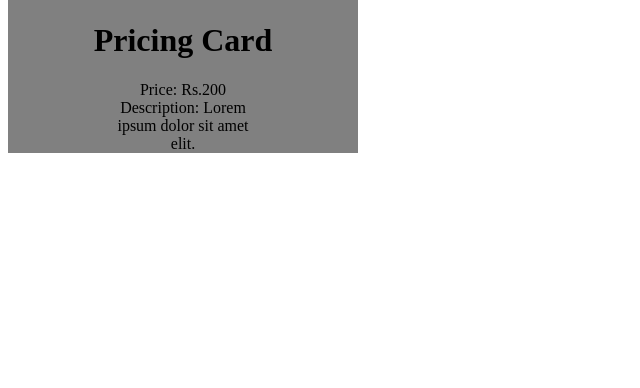
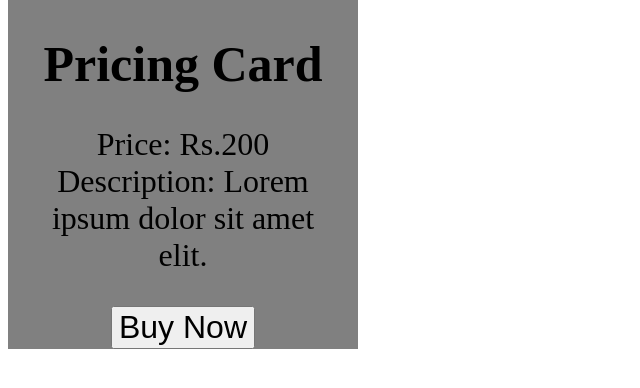
Before and after one commit to acciojob/pricing-card-VinayVastrakar, a website: page main.html in a window 1280 px wide. Shown: the part 236-624 px from the top of the page, without its empty margins (0-640 px from the left). Drawn offline with Linux system fonts and the light colour scheme.

Commit message:
created a submission

```diff
--- a/main.html
+++ b/main.html
@@ -14,6 +14,7 @@
 	<img src="https://images.unsplash.com/photo-1692303058998-ea47b94f6627?ixlib=rb-4.0.3&ixid=M3wxMjA3fDB8MHx0b3BpYy1mZWVkfDExfEpwZzZLaWRsLUhrfHxlbnwwfHx8fHw%3D&auto=format&fit=crop&w=500&q=60">
 	<h1>Pricing Card</h1>
 	<p>Price: Rs.200<br>Description: Lorem<br>ipsum dolor sit amet<br>elit.</p>
+	<button type="submit">Buy Now</button>
 </div>
 </body>
 
--- a/styles.css
+++ b/styles.css
@@ -3,7 +3,14 @@
 	width:350px;
 	text-align:center;
 	background-color:gray;
+	align:center;
 
+}
+p,button{
+	font-size:32px;
+}
+h1{
+	font-size:50px
 }
 .card img {
 	width:300px;
```
